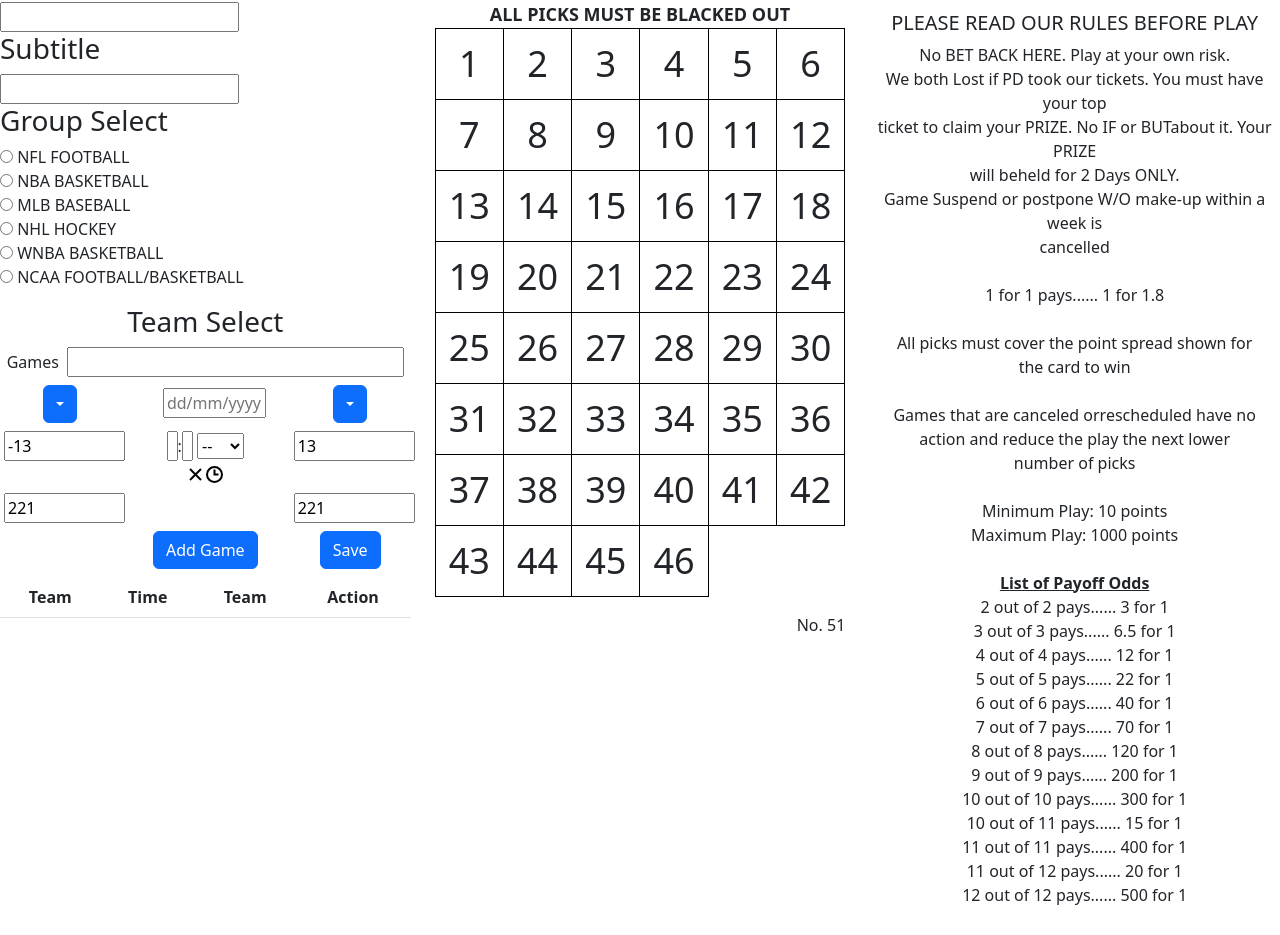
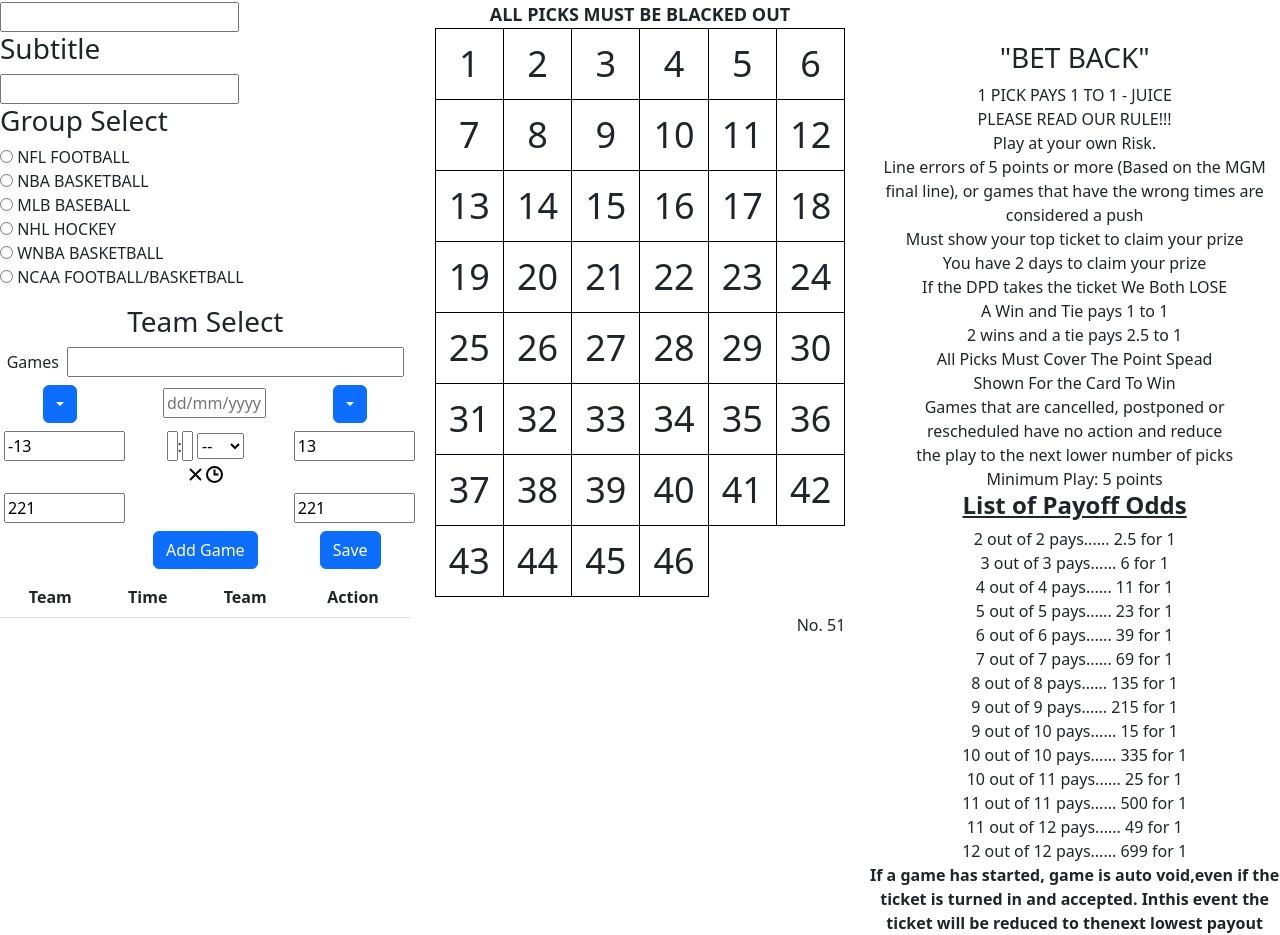
Before and after one commit to Strike1031/SportsTicket, a React (Create React App) app: page / in a window 1280 px wide. Shown: the part 157-1092 px from the top of the page. Built offline with nearby package versions, Linux system fonts and the light colour scheme.

Commit message:
fix to complete

```diff
--- a/src/screens/TicketTable/MyPreviewFirstPage.jsx
+++ b/src/screens/TicketTable/MyPreviewFirstPage.jsx
@@ -7,7 +7,7 @@ const MyPreviewFirstPage = ({ from, title, subTitle, gameTitle, gameTitle2, star
     if (startDate == '') {
         const [day1, month1, year1] = startDate.split('/');
         const tempdate = new Date(+year1, +month1-1, +day1);
-        console.log("tempdate", tempdate);
+        // console.log("tempdate", tempdate);
         mydate = tempdate.getDate();
         day = tempdate.getDay();
         month = tempdate.getMonth();
@@ -26,7 +26,7 @@ const MyPreviewFirstPage = ({ from, title, subTitle, gameTitle, gameTitle2, star
          */
         const [day1, month1, year1] = initialDate.split('/');
         const tempdate = new Date(+year1, +month1-1, +day1);
-        console.log("tempdate", tempdate);
+        // console.log("tempdate", tempdate);
         mydate = tempdate.getDate();
         day = tempdate.getDay();
         month = tempdate.getMonth();
--- a/src/screens/TicketTable/MyPreviewSecondPage.jsx
+++ b/src/screens/TicketTable/MyPreviewSecondPage.jsx
@@ -7,54 +7,46 @@ const MyPreviewSecondPage = () => {
         {/* <textarea name="Text1" cols="100" rows="30" style={{border: "none"}} value={data} onChange={e => setData(e.target.value)}>
         </textarea> */}
         <div id="fake_textarea">
-            <br/> <br/>
-            <h3>FOR AMUSEMENT ONLY</h3>
-            <br/>
-            <h5>PLEASE READ OUR RULES BEFORE PLAY</h5>
-            <div>No BET BACK HERE. Play at your own risk.</div>
-            <div>We both Lost if PD took our tickets. You must have your top</div>
-            <div>ticket to claim your PRIZE. No IF or BUTabout it. Your PRIZE</div>
-            <div>will beheld for 2 Days ONLY.</div>
-            <div>Game Suspend or postpone W/O make-up within a week is</div>
-            <div>cancelled</div>
-            <br/>
-            <div>1 for 1 pays...... 1 for 1.8</div>
-            <br/>
-            <div>All picks must cover the point spread shown for</div>
-            <div>the card to win</div>
-            <br/>
-            <div>Games that are canceled orrescheduled have no</div>
-            <div>action and reduce the play the next lower</div>
-            <div>number of picks</div>
-            <br/>
-            <div>Minimum Play: 10 points</div>
-            <div>Maximum Play: 1000 points</div>
-            <br/>
-            <u><b>List of Payoff Odds</b></u>
-            <div>2 out of 2 pays...... 3 for 1</div>
-            <div>3 out of 3 pays...... 6.5 for 1</div>
-            <div>4 out of 4 pays...... 12 for 1</div>
-            <div>5 out of 5 pays...... 22 for 1</div>
-            <div>6 out of 6 pays...... 40 for 1</div>
-            <div>7 out of 7 pays...... 70 for 1</div>
-            <div>8 out of 8 pays...... 120 for 1</div>
-            <div>9 out of 9 pays...... 200 for 1</div>
-            <div>10 out of 10 pays...... 300 for 1</div>
-            <div>10 out of 11 pays...... 15 for 1</div>
-            <div>11 out of 11 pays...... 400 for 1</div>
-            <div>11 out of 12 pays...... 20 for 1</div>
-            <div>12 out of 12 pays...... 500 for 1</div>
-            <br/>
-            <div>Maximum payoff per card: 7000 points</div>
-            <br/><br/><br/>
-            <div>__________________________________________________</div>
-            <br/>
-            <div>BV*** no bet back**Your ERROR Your LOSS**</div>
-            <br/><br/><br/>
-            <div>Name:_________________________</div>
-            <br/><br/><br/><br/>
-            <div>Points Wagered:________ No. of Picks:__________</div>
-            <br/><br/><br/><br/><br/><br/><br/><br/><br/><br/><br/><br/>
+            <br/> <br/><br/> <br/><br/> <br/>
+            <h3>"BET BACK"</h3>
+            <div>1 PICK PAYS 1 TO 1 -  JUICE</div>
+            <div>PLEASE READ OUR RULE!!!</div>
+            <div>Play at your own Risk.</div>
+            <div>Line errors of 5 points or more (Based on the MGM</div>
+            <div>final line), or games that have the wrong times are</div>
+            <div>considered a push</div>
+            <div>Must show your top ticket to claim your prize</div>
+            <div>You have 2 days to claim your prize</div>
+            <div>If the DPD takes the ticket We Both LOSE</div>
+            <div>A Win and Tie pays 1 to 1</div>
+            <div>2 wins and a tie pays 2.5 to 1</div>
+            <div>All Picks Must Cover The Point Spead</div>
+            <div>Shown For the Card To Win</div>
+            <div>Games that are cancelled, postponed or</div>
+            <div>rescheduled have no action and reduce</div>
+            <div>the play to the next lower number of picks</div>
+            <div>Minimum Play: 5 points</div>
+            <h4><u><b>List of Payoff Odds</b></u></h4>
+            <div>2 out of 2 pays...... 2.5 for 1</div>
+            <div>3 out of 3 pays...... 6 for 1</div>
+            <div>4 out of 4 pays...... 11 for 1</div>
+            <div>5 out of 5 pays...... 23 for 1</div>
+            <div>6 out of 6 pays...... 39 for 1</div>
+            <div>7 out of 7 pays...... 69 for 1</div>
+            <div>8 out of 8 pays...... 135 for 1</div>
+            <div>9 out of 9 pays...... 215 for 1</div>
+            <div>9 out of 10 pays...... 15 for 1</div>
+            <div>10 out of 10 pays...... 335 for 1</div>
+            <div>10 out of 11 pays...... 25 for 1</div>
+            <div>11 out of 11 pays...... 500 for 1</div>
+            <div>11 out of 12 pays...... 49 for 1</div>
+            <div>12 out of 12 pays...... 699 for 1</div>
+            <b>If a game has started, game is auto void,</b>
+            <b>even if the ticket is turned in and accepted. In</b>
+            <b>this event the ticket will be reduced to the</b>
+            <b>next lowest payout</b>
+            <br/><br/><br/><br/><br/><br/>
+            {/* <br/><br/><br/><br/><br/><br/><br/><br/><br/><br/><br/><br/> */}
         </div>
     </>);
 };
```
Also changed, not shown: src/screens/registerTicket/RegisterPage.jsx (+18 -12 lines), test.txt (added), 2 other files (tests, documents, lock files or other folders).
